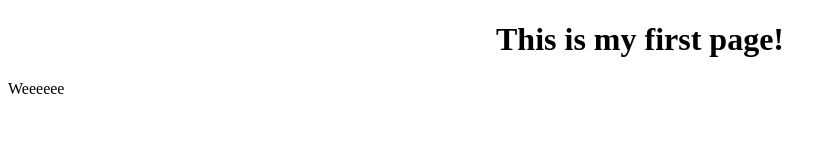
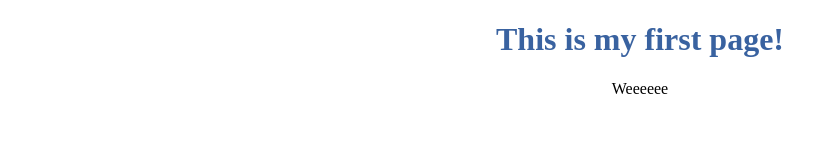
Before and after one commit to khomyart/PT-0, a plain HTML site: page index.html in a window 1280 px wide. Shown: the whole page, without its empty margins (0-835 px from the left). Drawn offline with Linux system fonts and the light colour scheme.

Commit message:
Colored text

```diff
--- a/index.html
+++ b/index.html
@@ -1,10 +1,12 @@
 <!DOCTYPE html>
 <htm>
     <head>
-        <title>My page</title>
+        <title>My page!</title>
     </head>
     <body>
-        <h1 style="text-align:center">This is my first page!</h1>
-        Weeeeee
+        <div style="text-align: center">
+            <h1 style="color: #3962a0">This is my first page!</h1>
+            Weeeeee
+        </div>
     </body>
 </htm>
```
